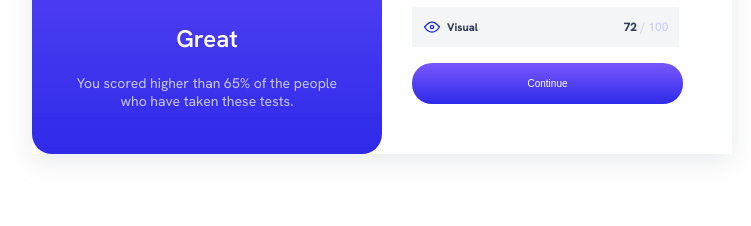
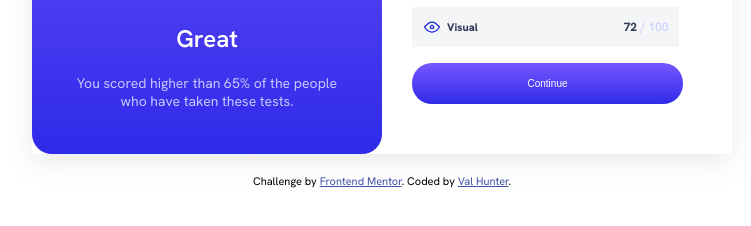
Before and after one commit to Chukwuemeka-OGB/TaG-Techies-Growth-Frontend-mentor-Assignment, a plain HTML site: page index.html in a window 1280 px wide. Shown: the part 292-518 px from the top of the page, without its empty margins (258-1009 px from the left). Drawn offline with Linux system fonts and the light colour scheme.

Commit message:
second commit, added attribution and focus state

```diff
--- a/index.html
+++ b/index.html
@@ -11,7 +11,7 @@
 
   <!-- Feel free to remove these styles or customise in your own stylesheet 👍 -->
   <style>
-    .attribution { font-size: 11px; text-align: center; }
+    .attribution { margin-top: 20px; font-size: 11px; text-align: center; }
     .attribution a { color: hsl(228, 45%, 44%); }
   </style>
 </head>
@@ -64,9 +64,9 @@
    </div>
  </div>
 
-  <!-- <div class="attribution">
+  <div class="attribution">
     Challenge by <a href="https://www.frontendmentor.io?ref=challenge" target="_blank">Frontend Mentor</a>.
-    Coded by <a href="#">Your Name Here</a>.
-  </div> -->
+    Coded by <a href="#">Val Hunter</a>.
+  </div>
 </body>
 </html>
--- a/style.css
+++ b/style.css
@@ -178,9 +178,10 @@ h2{
 svg{
     transition: all .4s ease;
 }
-.card:hover svg{
+.card:hover svg, .card:focus svg{
     rotate: -360deg;
 }
+
 
 @media screen and (min-width: 700px){
     .container{
```
